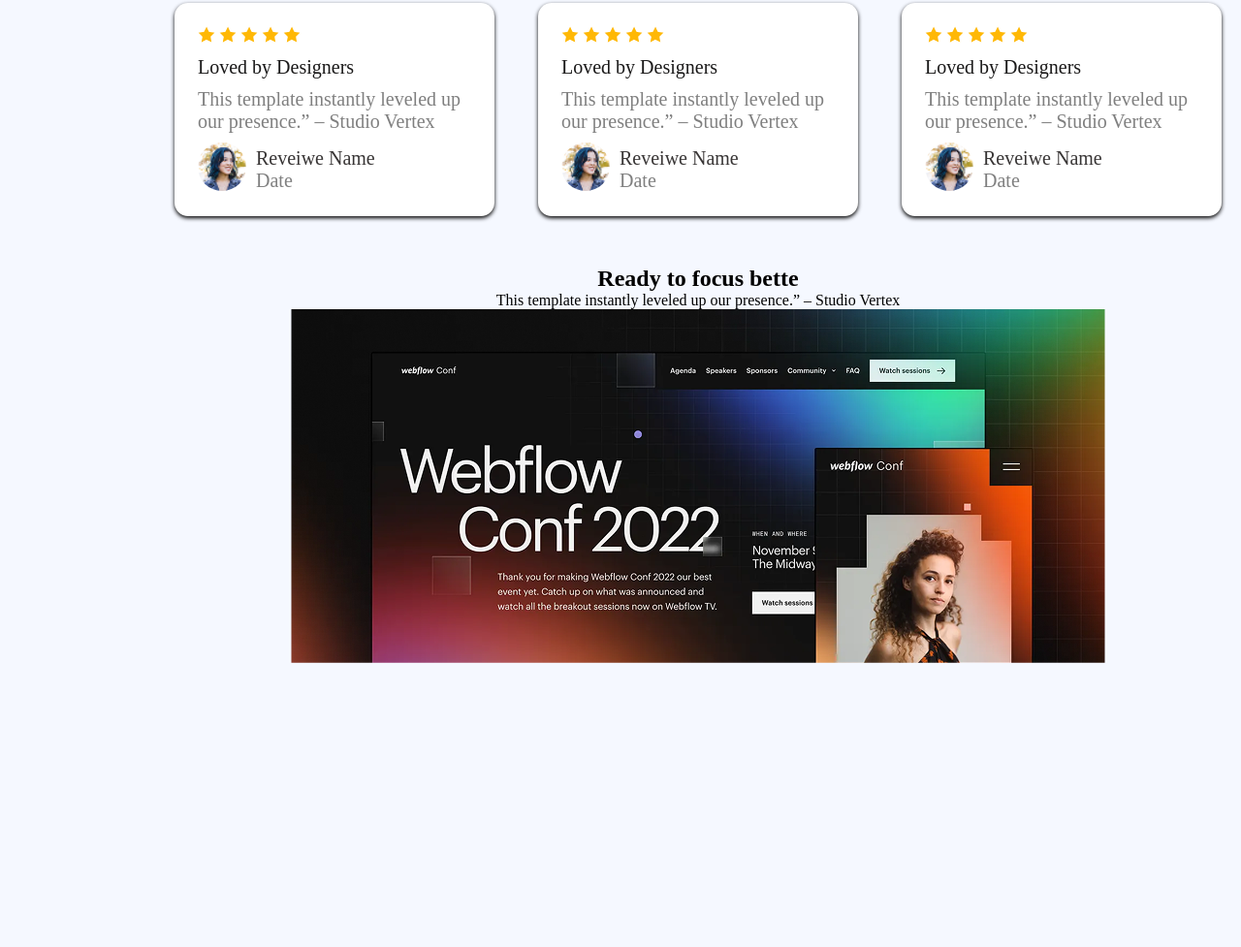
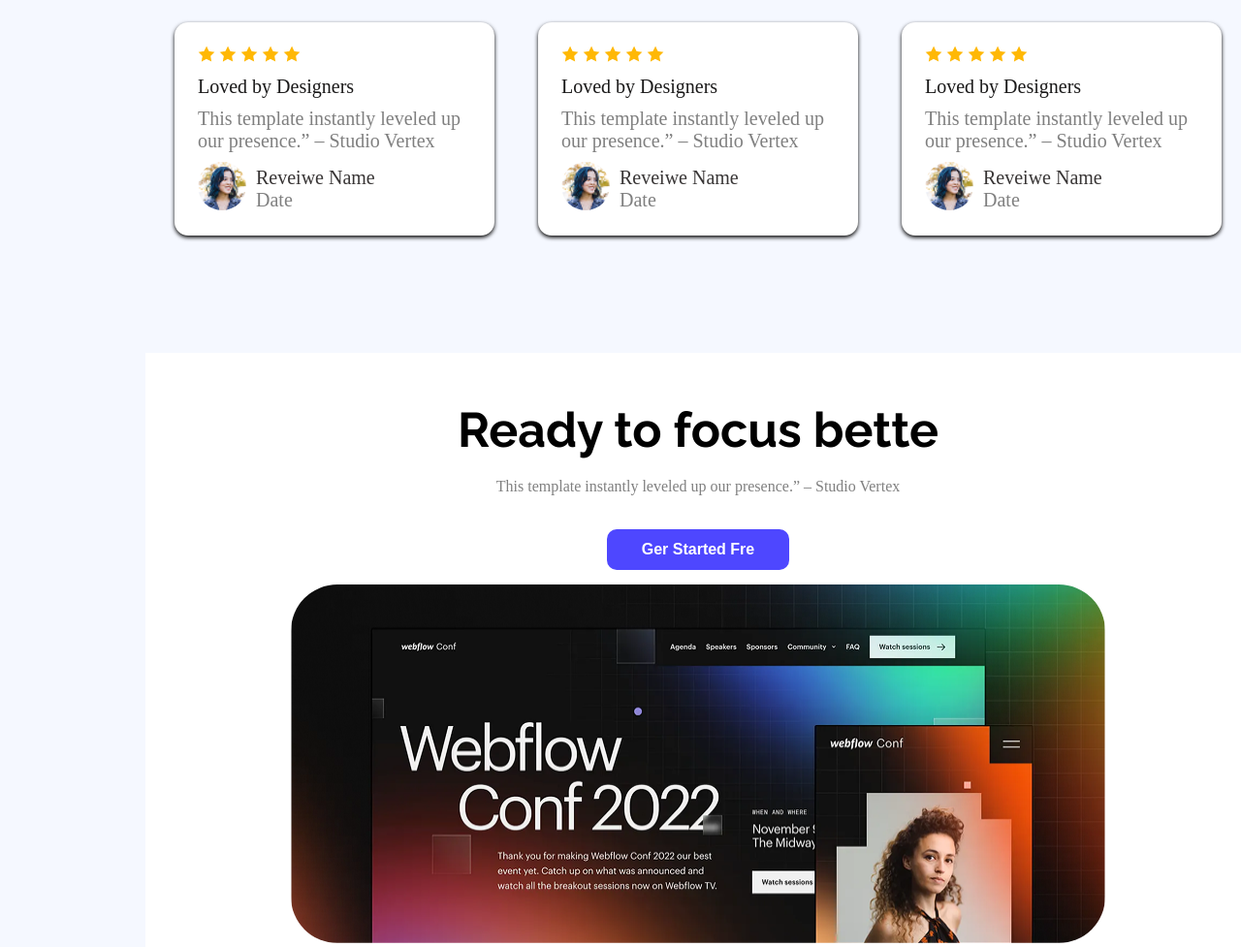
Before and after one commit to muhammadsobuj20/batch12-assignmet001, a plain HTML site: page index.html in a window 1280 px wide. Shown: the part 1676-2653 px from the top of the page at 97% size. Drawn offline with Linux system fonts and the light colour scheme; a web font is replaced by a local one.

Commit message:
added ready to focus

```diff
--- a/index.html
+++ b/index.html
@@ -168,13 +168,15 @@
 
       <!-- ready to focus better -->
 
-      <section>
+      <section class="wrapper-section">
         <div class="wrapper-focus">
           <h1 class="focus-title">Ready to focus bette</h1>
           <p class="focus-desc">
             This template instantly leveled up our presence.” – Studio Vertex
           </p>
-          <img src="./Assets/wc-big.png" alt="" />
+               <p><button class="btn-webflow">Ger Started Fre</button></p>
+
+          <img class="webflow-img" src="./Assets/wc-big.png" alt="" />
         </div>
       </section>
 
--- a/stylesheets/style.css
+++ b/stylesheets/style.css
@@ -64,8 +64,9 @@ ul li a .btn-primary:hover {
   color: rgb(77, 236, 77);
 }
 
+
+
 /* banner section start now  */
-
 .banner {
   text-align: center;
   width: 1440px;
@@ -98,7 +99,10 @@ ul li a .btn-primary:hover {
   color: rgb(77, 236, 77);
 }
 
+
+
  /* main section start */
+
 
 
    main{
@@ -108,8 +112,9 @@ ul li a .btn-primary:hover {
     margin-top: 0;
    }
 
+
+
 /* action section */
-
 .wrapper {
   width: 1140px;
   height: 330px;
@@ -160,8 +165,10 @@ ul li a .btn-primary:hover {
   margin-top: 30px;
 }
 
+
+
+
 /*  action users section */
-
 .wrapper-users {
   width: 1140px;
   height: 330px;
@@ -172,6 +179,7 @@ ul li a .btn-primary:hover {
   margin-top: 100px;
   border-radius: 24px;
   font-family: "Raleway", sans-serif;
+  margin-top: 120px;
 }
 
 .users-title {
@@ -186,7 +194,7 @@ ul li a .btn-primary:hover {
   display: flex;
   justify-content: space-around;
   align-items: last baseline;
-  margin-top: 40px;
+  margin-top: 60px;
 }
 
 .user-active {
@@ -201,8 +209,10 @@ ul li a .btn-primary:hover {
   color: #00000080;
 }
 
+
+
+
 /* user rating section */
-
 .wrapper-rating-users {
   width: 1140px;
   height: 400px;
@@ -259,13 +269,11 @@ ul li a .btn-primary:hover {
   display: flex;
   justify-content: left;
   align-items: center;
-  /* margin: 0 auto; */
 }
 
 .revewer-content {
   width: 320px;
   height: 300px;
-
 }
 
 .profile-img {
@@ -296,20 +304,65 @@ ul li a .btn-primary:hover {
 }
 
 
+
+/* this is ready to focus section */
+
+
+.wrapper-section{
+width: 1140px;
+  height: 700px;
+  margin: 0 auto;
+  background-color: #FFFFFF;
+}
 .wrapper-focus{
   text-align: center;
-  width: 1140px;
-  height: 700px;
+  margin-top: 70px;
+}
+
+.focus-title{
+font-weight: 700;
+font-size: 50px;
+font-family: "Raleway", sans-serif;
+margin-top: 20px;
+padding-top: 50px;
+}
+
+.focus-desc{
+  color: #00000080;
+  font-size: 16px;
+  font-weight: 400;
+  padding: 20px;
+}
+
+.webflow-img{
+  border-radius: 48px;
+  width: 840px;
+  height: 370px;
   margin: 0 auto;
+  /* margin-top: 110px; */
+}
 
+.btn-webflow {
+font-size: 16px;
+  font-weight: 700;
+  padding: 12px 36px;
+  background-color: #4e47ff;
+  border-radius: 10px;
+  border: none;
+  color: #ffffff;
+  transition: all 0.2s ease-in-out;
+  cursor: pointer;
+  margin: 15px 0 ;
+}
+
+.btn-webflow:hover {
+  background-color: #02011b;
+  color: rgb(77, 236, 77);
 }
 
 
 
-
-
 /* this is form section */
-
 .form-section{
  width: 1140px;
  height:640px;
```
